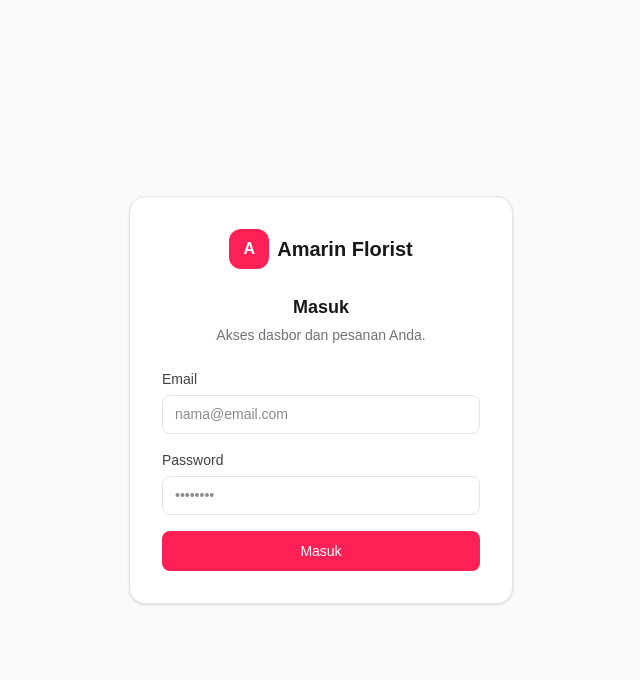
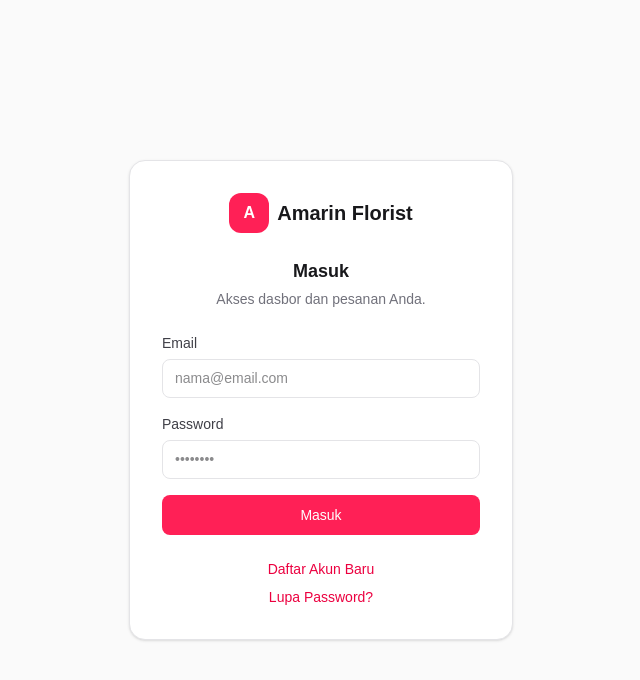
Before and after one commit to uuk-well/amarin-florist, a Next.js app: page /login in a window 1280 px wide. Shown: the top 680 px of the page, without its empty margins (319-959 px from the left). Built offline with nearby package versions, Linux system fonts and the light colour scheme.

Commit message:
tambah link register & lupa password di halaman login

```diff
--- a/app/login/page.tsx
+++ b/app/login/page.tsx
@@ -2,6 +2,7 @@
 
 import { useState } from "react";
 import { useRouter } from "next/navigation";
+import Link from "next/link";
 import { useAuth } from "@/app/components/auth/auth-provider";
 
 export default function LoginPage() {
@@ -73,6 +74,21 @@ export default function LoginPage() {
           >
             Masuk
           </button>
+
+          <div className="flex flex-col items-center gap-2 pt-2 text-sm">
+            <Link
+              href="/register"
+              className="font-medium text-rose-600 hover:text-rose-700"
+            >
+              Daftar Akun Baru
+            </Link>
+            <Link
+              href="/lupa-password"
+              className="font-medium text-rose-600 hover:text-rose-700"
+            >
+              Lupa Password?
+            </Link>
+          </div>
         </form>
       </div>
     </main>
--- a/app/lupa-password/page.tsx
+++ b/app/lupa-password/page.tsx
@@ -1,6 +1,7 @@
 "use client";
 
 import { useState } from "react";
+import Link from "next/link";
 
 type Step = "request" | "reset";
 
@@ -135,6 +136,13 @@ export default function ForgotPasswordPage() {
             </form>
           </>
         )}
+
+        <Link
+          href="/login"
+          className="mt-4 block text-center text-sm font-medium text-rose-600 hover:text-rose-700"
+        >
+          Kembali ke halaman masuk
+        </Link>
       </div>
     </main>
   );
--- a/app/register/page.tsx
+++ b/app/register/page.tsx
@@ -2,6 +2,7 @@
 
 import { useState } from "react";
 import { useRouter } from "next/navigation";
+import Link from "next/link";
 import { useAuth } from "@/app/components/auth/auth-provider";
 
 export default function RegisterPage() {
@@ -84,6 +85,13 @@ export default function RegisterPage() {
           >
             Daftar
           </button>
+
+          <Link
+            href="/login"
+            className="mt-4 block text-center text-sm font-medium text-rose-600 hover:text-rose-700"
+          >
+            Sudah punya akun? Masuk
+          </Link>
         </form>
       </div>
     </main>
```
